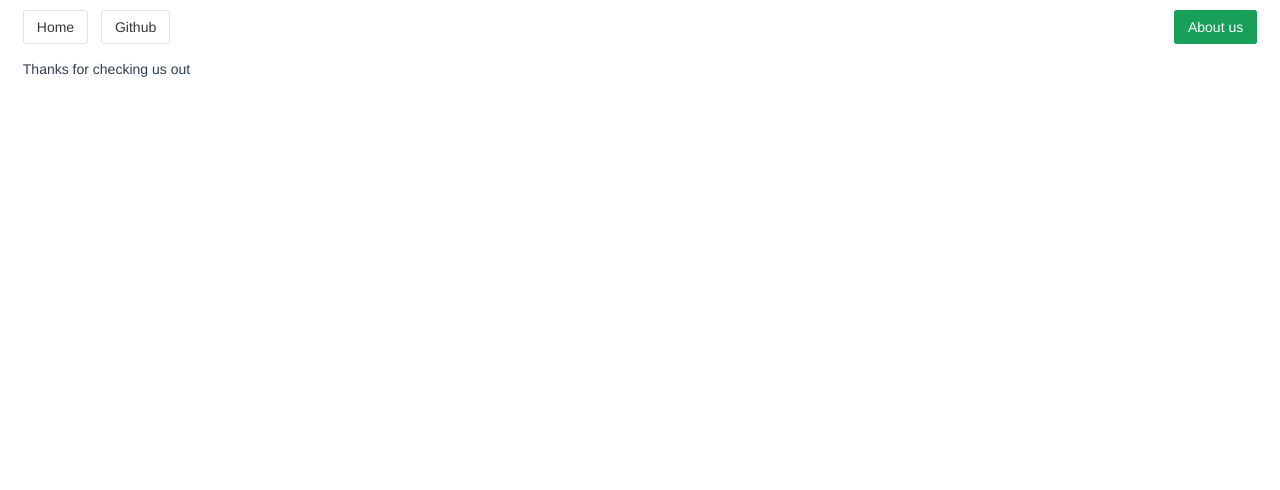
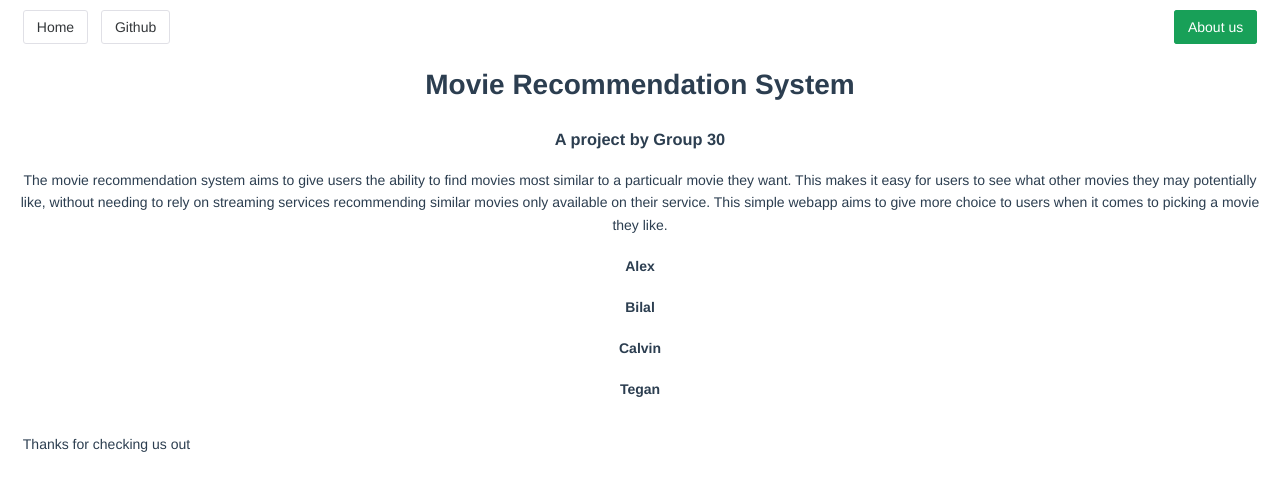
Before and after one commit to Alexlly/MovieRecommendation, a Vue app in the folder frontend/: page /about in a window 1280 px wide. Shown: the top 490 px of the page. Built offline with nearby package versions, Linux system fonts and the light colour scheme.

Commit message:
- about us and on enter key

```diff
--- a/frontend/src/components/Header.vue
+++ b/frontend/src/components/Header.vue
@@ -36,6 +36,9 @@ export default {
 
     handleAbout(){
       console.log("Opens to about us")
+      router.push({
+        name: 'About',
+      })
     }
   }
 
--- a/frontend/src/components/Search.vue
+++ b/frontend/src/components/Search.vue
@@ -1,7 +1,7 @@
 <template>
   <div class="container">
     <div class="child">
-      <n-input v-model:value="name" class="input" type="text" placeholder="e.g. Sicario"/>
+      <n-input v-model:value="name" @keyup.enter="handleClick" class="input" type="text" placeholder="e.g. Sicario"/>
     </div>
     <div class="child-2">
       <n-button type="primary" @click="handleClick"> Search! </n-button>
--- a/frontend/src/router/index.js
+++ b/frontend/src/router/index.js
@@ -1,6 +1,7 @@
 import {createRouter, createWebHistory} from 'vue-router'
 import HomePage from '../views/HomePage.vue'
 import ResultsPage from '../views/ResultsPage.vue'
+import AboutPage from '../views/AboutPage.vue'
 
 const routes = [
   {
@@ -13,6 +14,11 @@ const routes = [
     name: 'Result',
     component: ResultsPage,
     props: true
+  },
+  {
+    path: '/about',
+    name: 'About',
+    component: AboutPage
   }
 ]
 
--- /dev/null
+++ b/frontend/src/views/AboutPage.vue
@@ -0,0 +1,36 @@
+<template>
+  <div class="container">
+    <div>
+      <h1> Movie Recommendation System </h1>
+      <h3>A project by Group 30 </h3>
+      <p> The movie recommendation system aims to give users the ability to find movies most similar to a particualr movie they want.
+        This makes it easy for users to see what other movies they may potentially like, without needing to rely on streaming services recommending
+        similar movies only available on their service. This simple webapp aims to give more choice to users when it comes to picking a movie they like.
+      </p>
+      <h4> Alex </h4>
+      <h4> Bilal </h4>
+      <h4> Calvin </h4>
+      <h4> Tegan </h4>
+    </div>
+  </div>
+</template>
+
+<script>
+
+export default {
+  name: 'AboutPage',
+  components: {
+
+  }
+}
+</script>
+
+<style scoped>
+  .container {
+    text-align: center;
+    display: flex;
+    justify-content: center;
+    height: 100%
+  }
+
+</style>
--- a/frontend/src/views/HomePage.vue
+++ b/frontend/src/views/HomePage.vue
@@ -2,7 +2,7 @@
   <div class="container">
     <div>
       <h1> Movie Recommendation System </h1>
-      <h3>A project by Group what </h3>
+      <h3>A project by Group 30? </h3>
       <SearchBar class="test"/>
     </div>
   </div>
```
